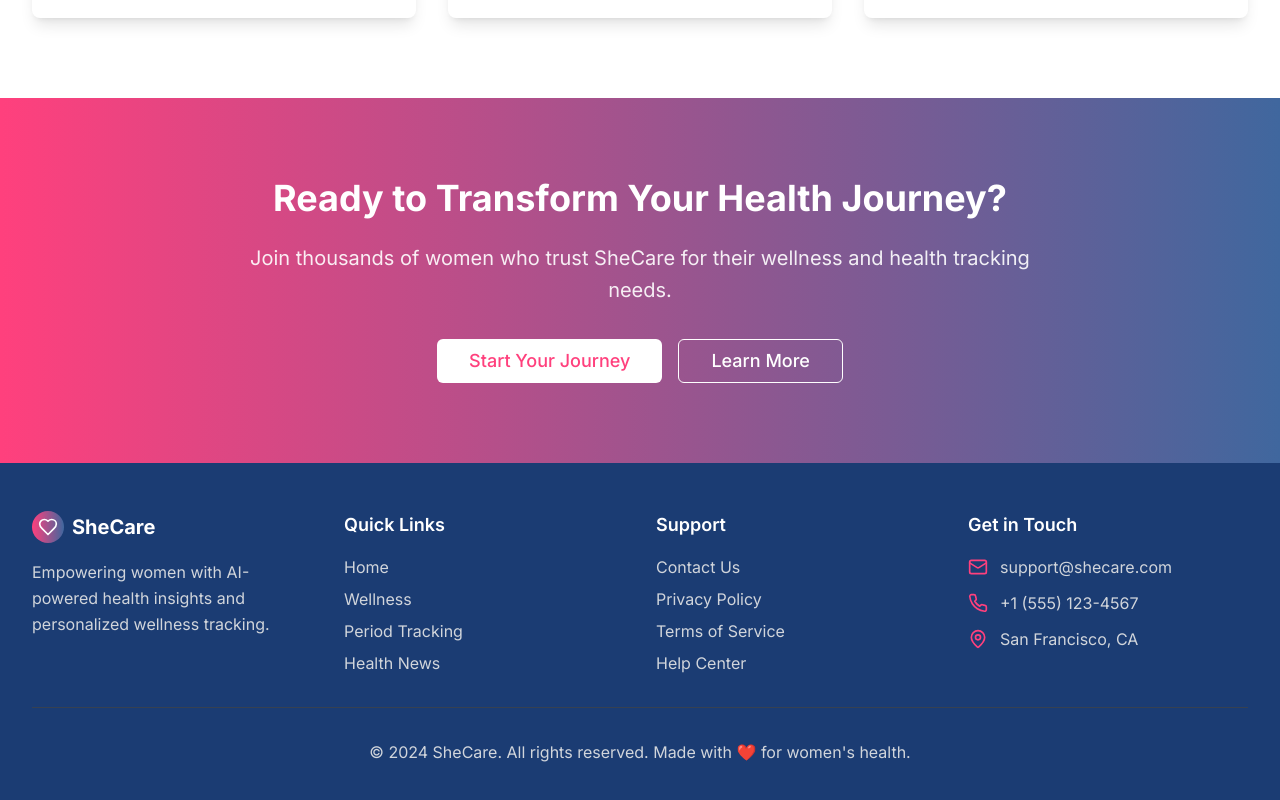
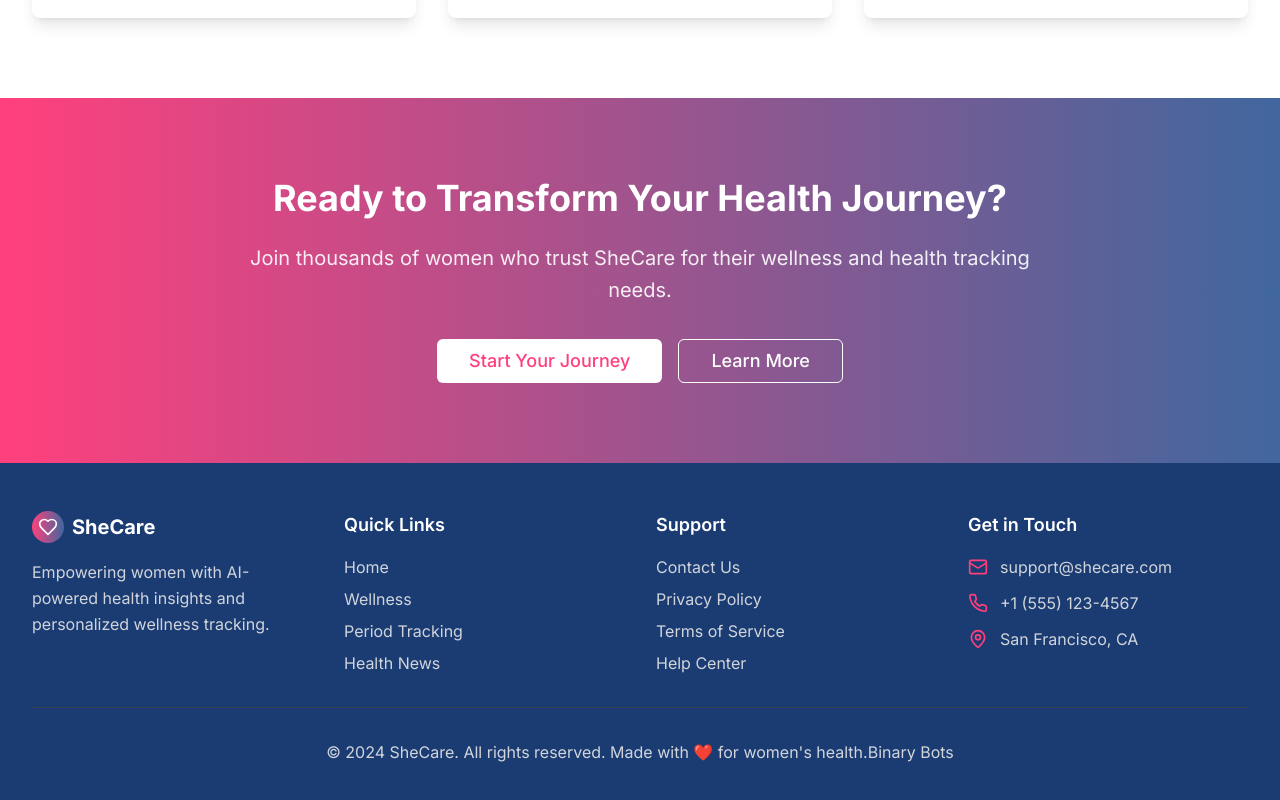
Before and after one commit to dinilH/iwb25-138-binary-bots, a Next.js app in the folder front-end/: page / in a window 1280 px wide. Shown: the part 2505-3305 px from the top of the page. Built offline with nearby package versions, Linux system fonts and the light colour scheme.

Commit message:
fotter change

```diff
--- a/front-end/components/footer.tsx
+++ b/front-end/components/footer.tsx
@@ -78,7 +78,7 @@ export default function Footer() {
         </div>
 
         <div className="border-t border-gray-700 mt-8 pt-8 text-center">
-          <p className="text-gray-300">© 2024 SheCare. All rights reserved. Made with ❤️ for women's health.</p>
+          <p className="text-gray-300">© 2024 SheCare. All rights reserved. Made with ❤️ for women's health.Binary Bots</p>
         </div>
       </div>
     </footer>
```
